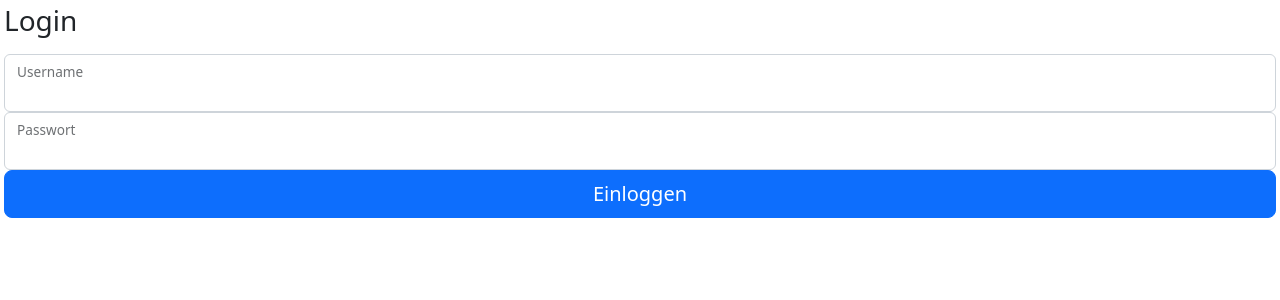
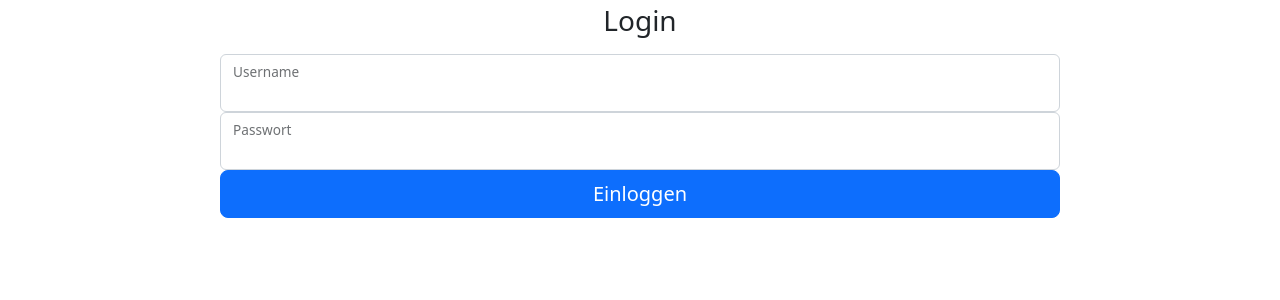
Before and after one commit to Mottschi/bilderbuch, a Django app: page /sysadmin/login in a window 1280 px wide. Shown: the part 56-356 px from the top of the page. Run offline with Django 4.2, Linux system fonts and the light colour scheme.

Commit message:
FormsLayout

```diff
--- a/administrator/templates/administrator/layout.html
+++ b/administrator/templates/administrator/layout.html
@@ -22,10 +22,14 @@
             <span class="navbar-toggler-icon"></span>
           </button>
             <div class="collapse navbar-collapse" id="navbarSupportedContent">
+              <div class="row py-2">
+                <div class="col-8"></div>
+                <div class="col-4 border rounded-3">
                   <ul class="navbar-nav me-auto mb-2 mb-lg-0">
                     <li class="nav-item">
                       <a class="nav-link active" aria-current="page" href="{%url 'administrator:betreiberliste'%} ">Betreiber</a>
                     </li>
+
                   </ul>
                   <div class="container-fluid d-flex justify-content-end navbar font-monospace">
                       <div><a class="nav-link px-1" href="#">Impressum</a></div>
@@ -33,6 +37,8 @@
                       {% if user.is_authenticated %}
                       <div><a class="nav-link px-1" href="{% url 'administrator:logout'%}">Logout</a></div>
                       {% endif %}
+                  </div>
+                </div>
               </div>
             </div>
         </div>
--- a/administrator/templates/administrator/login.html
+++ b/administrator/templates/administrator/login.html
@@ -6,7 +6,10 @@
 
 
 {% block content %}
-<main class="form-signin w-100 m-auto text-center"></main>
+<main class="form-signin w-100 m-auto text-center">
+    <div class="row">
+        <div class="col"></div>
+        <div class="col-8">
             <h1 class="h3 mb-3 fw-normal">Login</h1>
 
             <form method='POST'>
@@ -25,5 +28,8 @@
 
 
             </form>
+        </div>
+        <div class="col"></div>
+    </div>
 </main>
 {% endblock content %}
--- a/administrator/views.py
+++ b/administrator/views.py
@@ -144,7 +144,8 @@ def view_edit_betreiber(request, edit_user_id):
     try:
         edit_user = User.objects.get(pk=edit_user_id)
         form = BetreiberForm(instance=edit_user)
-
+        for key in form.fields:
+            form.fields[key].widget.attrs.update({'class': 'form-control'})
         return render(request, 'administrator/editbetreiber.html', {
             'form': form,
         })
```
Also changed, not shown: administrator/templates/administrator/editbetreiber.html (+19 -2 lines). Lines whose indentation alone changed are shown as unchanged.
